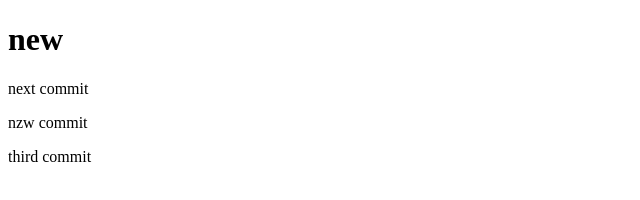
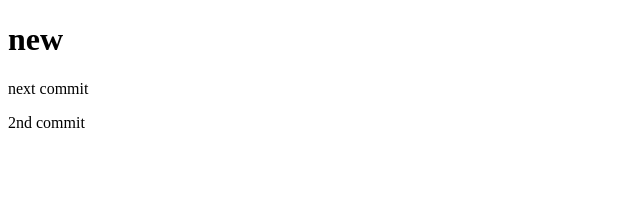
Before and after one commit to alphabah2018/wmnov2018, a plain HTML site: page index.html in a window 1280 px wide. Shown: the whole page, without its empty margins (0-640 px from the left). Drawn offline with Linux system fonts and the light colour scheme.

Commit message:
2nd commit

```diff
--- a/index.html
+++ b/index.html
@@ -7,7 +7,6 @@
   <body>
   <h1>new</h1>
   <p>next commit</p>
-  <p>nzw commit</p>
-  <p>third commit</p>
+  <p>2nd commit</p>
   </body>
 </html>
```
